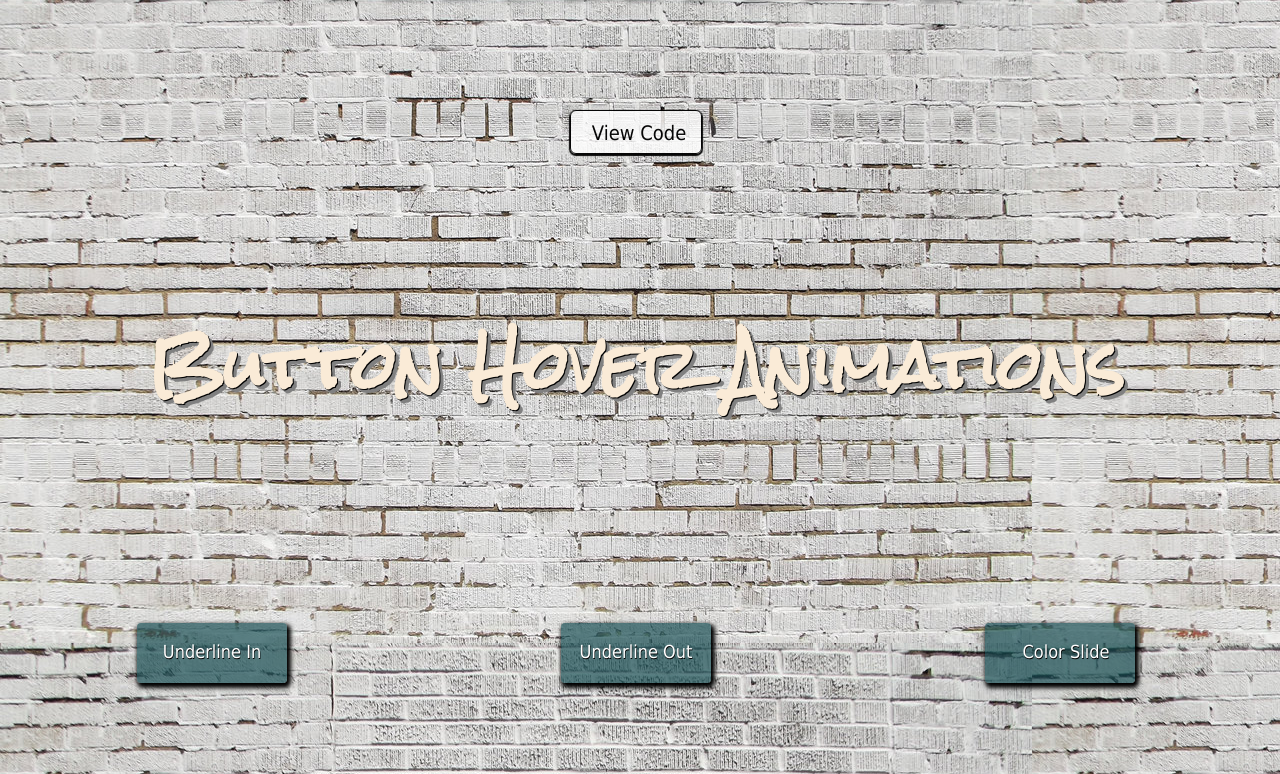
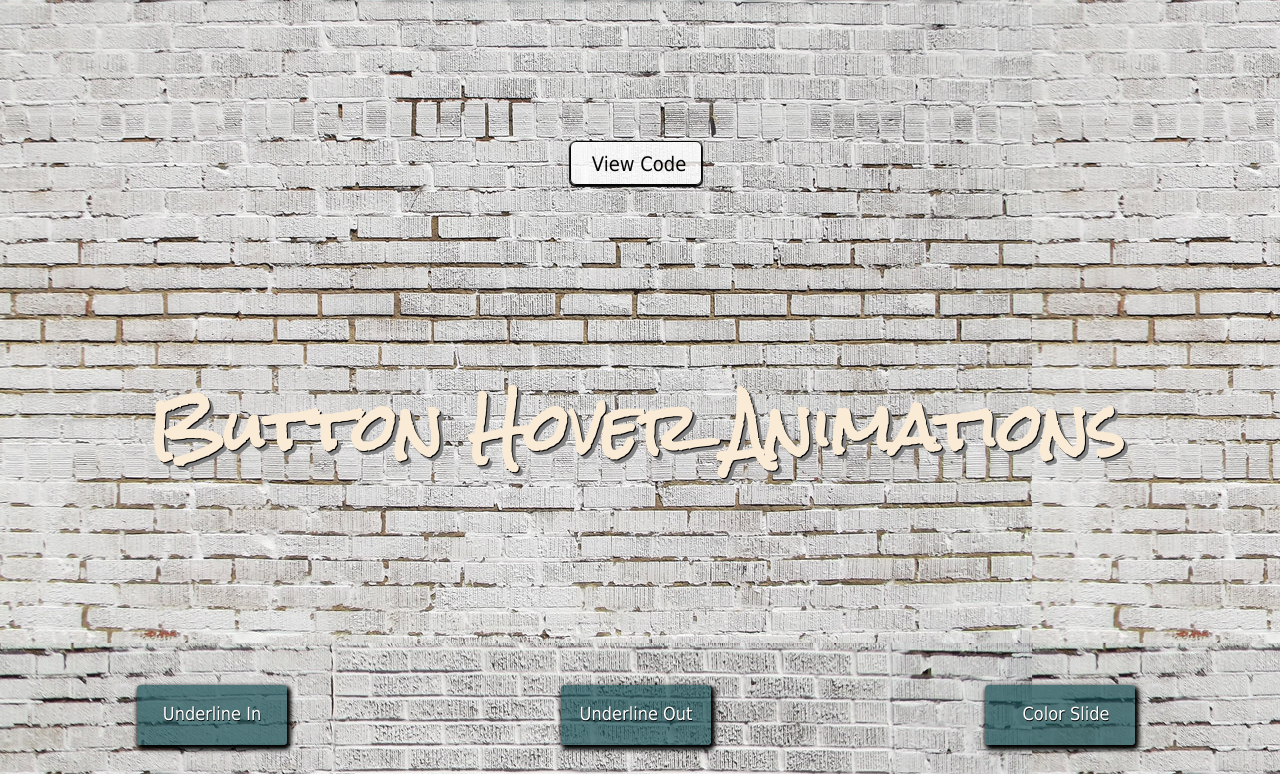
Before and after one commit to mtevans/cssProject, a website built with webpack: page index.html in a window 1280 px wide. Shown: the part 905-1679 px from the top of the page. Built offline with nearby package versions, Linux system fonts and the light colour scheme.

Commit message:
button positioning

```diff
--- a/stylesheets/flip-div.css
+++ b/stylesheets/flip-div.css
@@ -150,7 +150,7 @@ img{
 }
 
 .open-button{
-  margin: 94px auto;
+  margin: 125px auto;
   height: 42px;
   width: 130px;
   background: rgba(255, 255, 255, 0.82);
```
